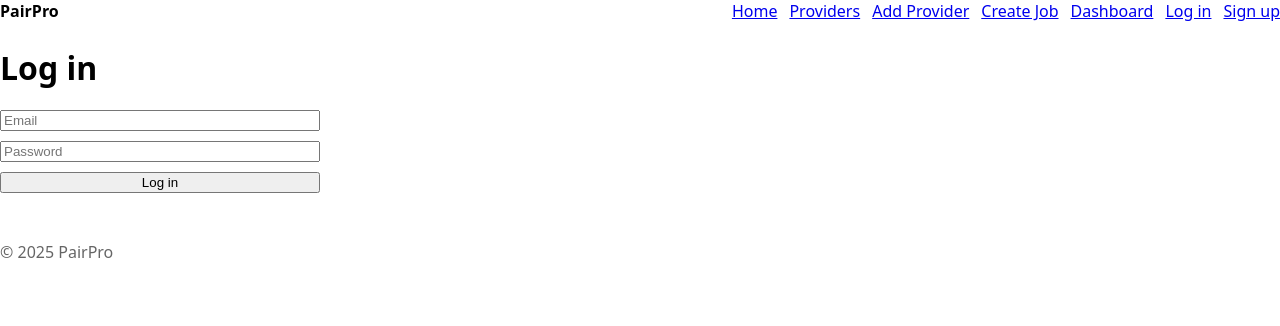
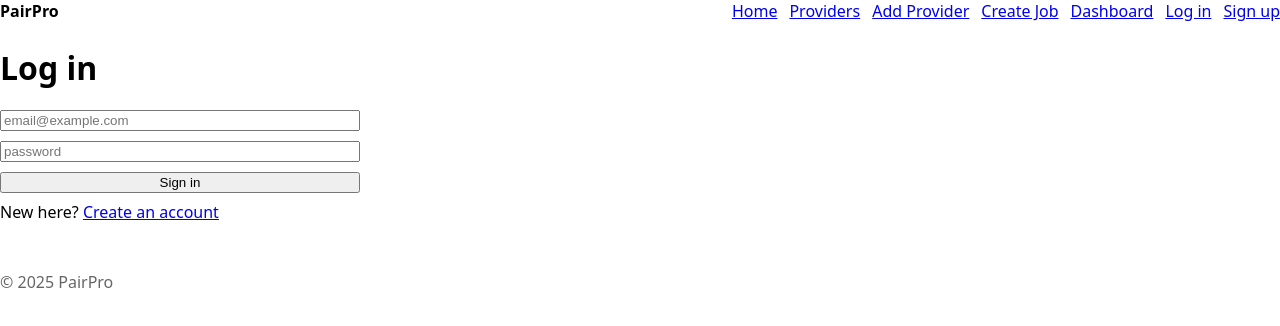
Before and after one commit to ProPairApp/pairpro-frontend, a Next.js app: page /auth/login in a window 1280 px wide. Shown: the top 326 px of the page. Built offline with nearby package versions, Linux system fonts and the light colour scheme; no server answers.

Commit message:
Update page.tsx

```diff
--- a/app/auth/login/page.tsx
+++ b/app/auth/login/page.tsx
@@ -1,61 +1,62 @@
 "use client";
-import { useState } from "react";
+
+import { useRef, useState } from "react";
 import { useRouter } from "next/navigation";
 
 export default function LoginPage() {
-  const [email, setEmail] = useState("");
-  const [password, setPassword] = useState("");
-  const [error, setError] = useState("");
+  const base = process.env.NEXT_PUBLIC_API_URL!;
   const router = useRouter();
+  const emailRef = useRef<HTMLInputElement>(null);
+  const passRef  = useRef<HTMLInputElement>(null);
+  const [msg, setMsg] = useState<string | null>(null);
+  const [loading, setLoading] = useState(false);
 
-  async function handleSubmit(e: React.FormEvent) {
+  async function handleLogin(e: React.FormEvent) {
     e.preventDefault();
-    setError("");
+    if (loading) return;
+    setMsg(null);
+    setLoading(true);
     try {
-      const res = await fetch(`${process.env.NEXT_PUBLIC_API_URL}/auth/login`, {
+      const email = emailRef.current?.value.trim() || "";
+      const pw    = passRef.current?.value || "";
+      if (!email || !pw) throw new Error("Enter email and password");
+
+      const body = new URLSearchParams();
+      body.set("username", email);
+      body.set("password", pw);
+
+      const r = await fetch(`${base}/auth/login`, {
         method: "POST",
         headers: { "Content-Type": "application/x-www-form-urlencoded" },
-        body: new URLSearchParams({
-          username: email,
-          password: password,
-        }),
+        body,
       });
+      if (!r.ok) throw new Error(await r.text());
 
-      if (!res.ok) {
-        const txt = await res.text();
-        throw new Error(txt || "Login failed");
-      }
+      const data = await r.json();
 
-      const data = await res.json();
+      // ✅ IMPORTANT: store the token so the dashboard can read it
       localStorage.setItem("pairpro_token", data.access_token);
 
       router.push("/dashboard");
-    } catch (err: any) {
-      setError(err.message);
+    } catch (e: any) {
+      setMsg(e?.message || "Failed to fetch");
+    } finally {
+      setLoading(false);
     }
   }
 
   return (
     <main>
       <h1>Log in</h1>
-      <form onSubmit={handleSubmit} style={{ display: "grid", gap: 10, maxWidth: 320 }}>
-        <input
-          type="email"
-          placeholder="Email"
-          value={email}
-          onChange={(e) => setEmail(e.target.value)}
-          required
-        />
-        <input
-          type="password"
-          placeholder="Password"
-          value={password}
-          onChange={(e) => setPassword(e.target.value)}
-          required
-        />
-        <button type="submit">Log in</button>
+      <form onSubmit={handleLogin} style={{ display: "grid", gap: 10, maxWidth: 360 }}>
+        <input ref={emailRef} type="email" placeholder="email@example.com" autoComplete="email" />
+        <input ref={passRef} type="password" placeholder="password" autoComplete="current-password" />
+        <button disabled={loading}>{loading ? "Signing in…" : "Sign in"}</button>
       </form>
-      {error && <p style={{ color: "red" }}>{error}</p>}
+      {msg && <p style={{ color: "crimson", marginTop: 10 }}>Error: {msg}</p>}
+      <p style={{ marginTop: 8 }}>
+        New here? <a href="/auth/signup">Create an account</a>
+      </p>
     </main>
   );
 }
```
